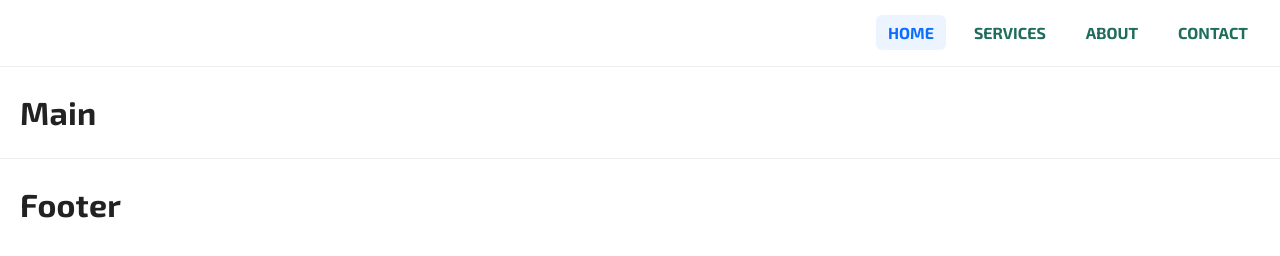
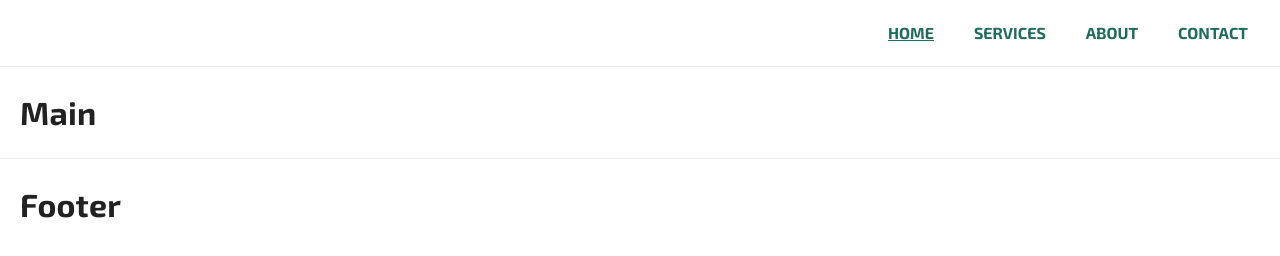
Before and after one commit to vkk-web-dev/fimmpro, a plain HTML site: page index.html in a window 1280 px wide. In both pictures the pointer is over the link "HOME". Drawn offline with Linux system fonts and the light colour scheme.

Commit message:
Nav hover: remove bg, underline text, keep #1f6d5c color

```diff
--- a/styles.css
+++ b/styles.css
@@ -70,8 +70,9 @@ h1 {
 
 .site-nav a:hover,
 .site-nav a:focus-visible {
-  background-color: rgba(13, 110, 253, 0.08);
-  color: var(--accent-color);
+  background-color: transparent;
+  color: #1f6d5c;
+  text-decoration: underline;
   outline: none;
 }
 
```
